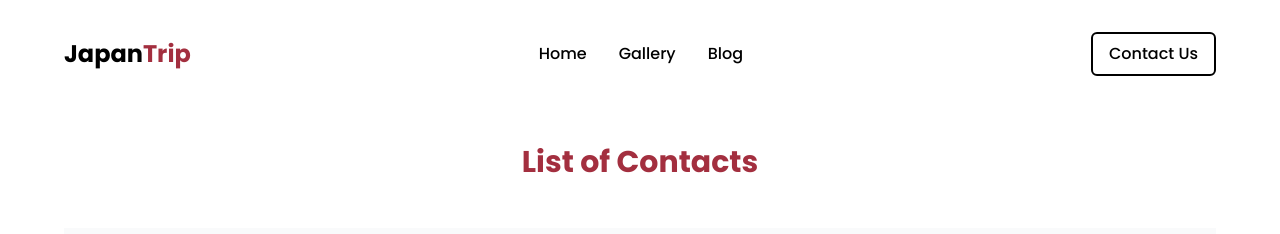
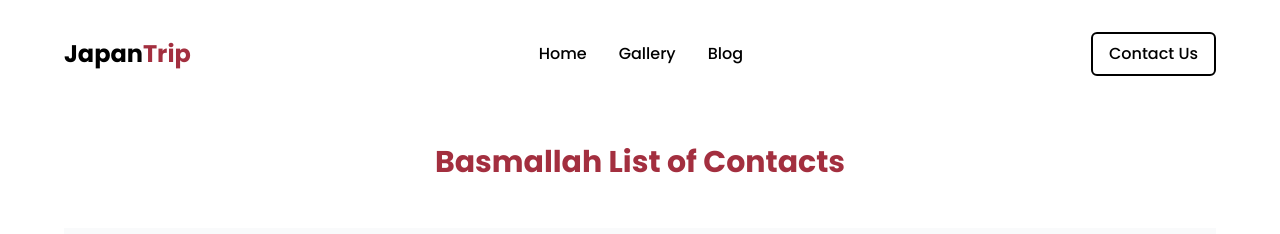
Before and after one commit to Pamellazhr/korean-go, a Next.js app: page /admin/contact in a window 1280 px wide. Shown: the top 234 px of the page. Built offline with nearby package versions, Linux system fonts and the light colour scheme; no server answers; the database is empty.

Commit message:
bismillah finish admin contact

```diff
--- a/app/components/AdminContact.tsx
+++ b/app/components/AdminContact.tsx
@@ -12,7 +12,7 @@ function AdminContact() {
       className="mt-28 lg:mt-20 p-8 lg:p-16 relative overflow-x-auto"
     >
       <h1 className="text-[#A32F3F] text-center font-bold text-2xl lg:text-3xl mb-12">
-        List of Contacts
+        Basmallah List of Contacts
       </h1>
       <table className="w-full text-left text-gray-500">
         <thead className="text-gray-700 uppercase bg-gray-50">
```
